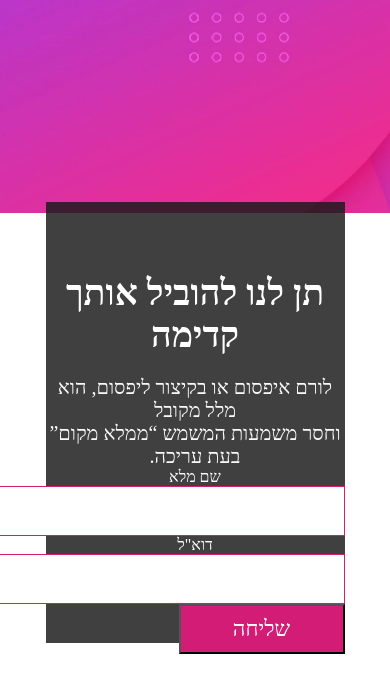
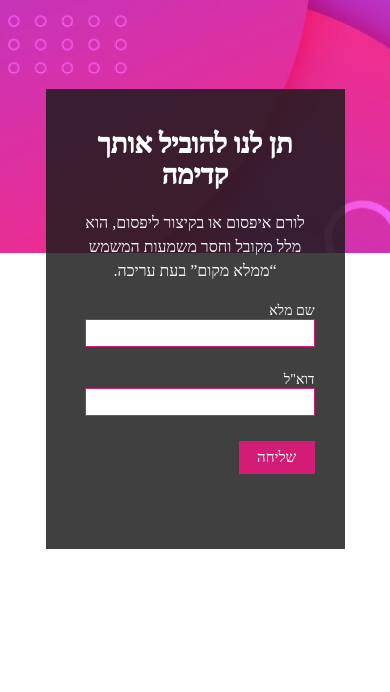
Before and after one commit to GiladDavidian/Main-Projects, a plain HTML site: page project2.html in a window 390 px wide. Drawn offline with Linux system fonts and the light colour scheme.

Commit message:
projects

```diff
--- a/project2.css
+++ b/project2.css
@@ -5,7 +5,7 @@
 }
 
 .bgImg {
-    height: 50vh;
+    height: 59vh;
     background-image: url(purple.png);
     background-size: cover;
 
@@ -16,6 +16,7 @@
     height: 100vh;
     display: flex;
     justify-content: center;
+    padding-inline: 30px;
 }
 
 .box {
@@ -25,11 +26,14 @@
     margin-left: 50vw;
     background-color: #1A1A1AD4;
     direction: rtl;
-    text-align: center;
+}
+
+.boxWraper {
+    padding-inline: 10%;
 }
 
 .box h1 {
-    font-size: 36px;
+    font-size: 38px;
     font-family: 'Heebo', Black;
     color: #FFFFFF;
     margin-top: 70px;
@@ -37,13 +41,21 @@
 
 .box p {
     font-size: 20px;
-    font-family: 'Heebo', Regular;
+    font-family: 'Heebo';
     color: #F9F9F9;
     margin-top: 20px;
+    line-height: 2rem;
+    font-weight: 400;
+    padding: 10px;
 }
 
-.nameInput,
-.mailInput {}
+.form1 {
+    display: flex;
+    flex-direction: column;
+    align-items: flex-start;
+    gap: 25px;
+    margin-top: 50px;
+}
 
 label {
     display: block;
@@ -68,13 +80,16 @@ label {
     font-family: 'Heebo', Black;
     color: #FFFFFF;
     background-color: #D31C75;
+    margin-top: 15px;
+    cursor: pointer;
 }
 
 @media(max-width: 576px) {
     .bgImg {
-        height: 213px;
+        height: 30vh;
         background-image: url(purple.png);
         background-size: cover;
+        background-position: center;
     }
 
     .container {
@@ -82,13 +97,50 @@ label {
         height: 100vh;
         display: flex;
         justify-content: center;
-        align-items: center;
     }
 
     .box {
         width: 299px;
-        height: 441px;
-        margin-top: 0;
+        height: 460px;
+        margin-top: 89px;
         margin-left: 0;
     }
+
+    .box h1 {
+        padding: 20px;
+        font-size: 1.7rem;
+        text-align: center;
+        margin-top: 20px;
+        font-weight: 1000;
+    }
+
+    .box p {
+        text-align: center;
+        line-height: 1.5rem;
+        font-size: 1rem;
+        padding: 0;
+        margin-top: 0;
+    }
+
+    .form1 {
+        margin-top: 20px;
+    }
+
+    label {
+        font-size: 14px;
+    }
+
+    .textInput {
+        width: 230px;
+        height: 28px;
+    }
+
+    .buttonInput {
+        width: 76px;
+        height: 33px;
+        font-size: 15px;
+        font-family: 'Heebo', Black;
+        margin-top: 0;
+        border: 0;
+    }
 }
--- a/project2.html
+++ b/project2.html
@@ -16,9 +16,10 @@
     <div class="bgImg">
         <div class="container">
             <aside class="box">
+                <div class="boxWraper">
                     <h1>תן לנו להוביל אותך קדימה</h1>
-                <p>לורם איפסום או בקיצור ליפסום, הוא מלל מקובל<br> וחסר משמעות המשמש “ממלא מקום” בעת עריכה.</p>
-                <form action="">
+                    <p>לורם איפסום או בקיצור ליפסום, הוא מלל מקובל וחסר משמעות המשמש “ממלא מקום” בעת עריכה.</p>
+                    <form class="form1">
                         <div class="nameInput">
                             <label for="">שם מלא</label>
                             <input type="text" class="textInput">
@@ -29,6 +30,7 @@
                         </div>
                         <input type="button" value="שליחה" class="buttonInput">
                     </form>
+                </div>
             </aside>
         </div>
     </div>
```
Lines whose indentation alone changed are shown as unchanged.
